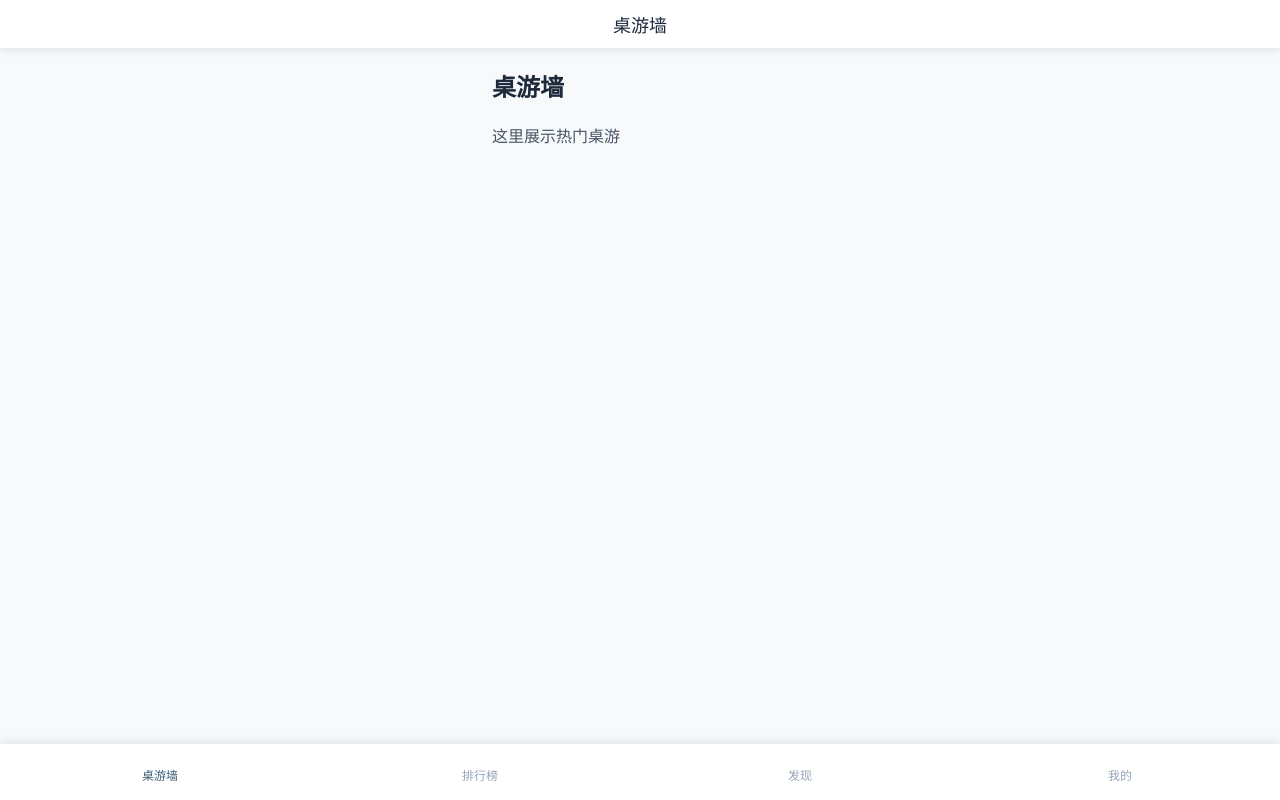
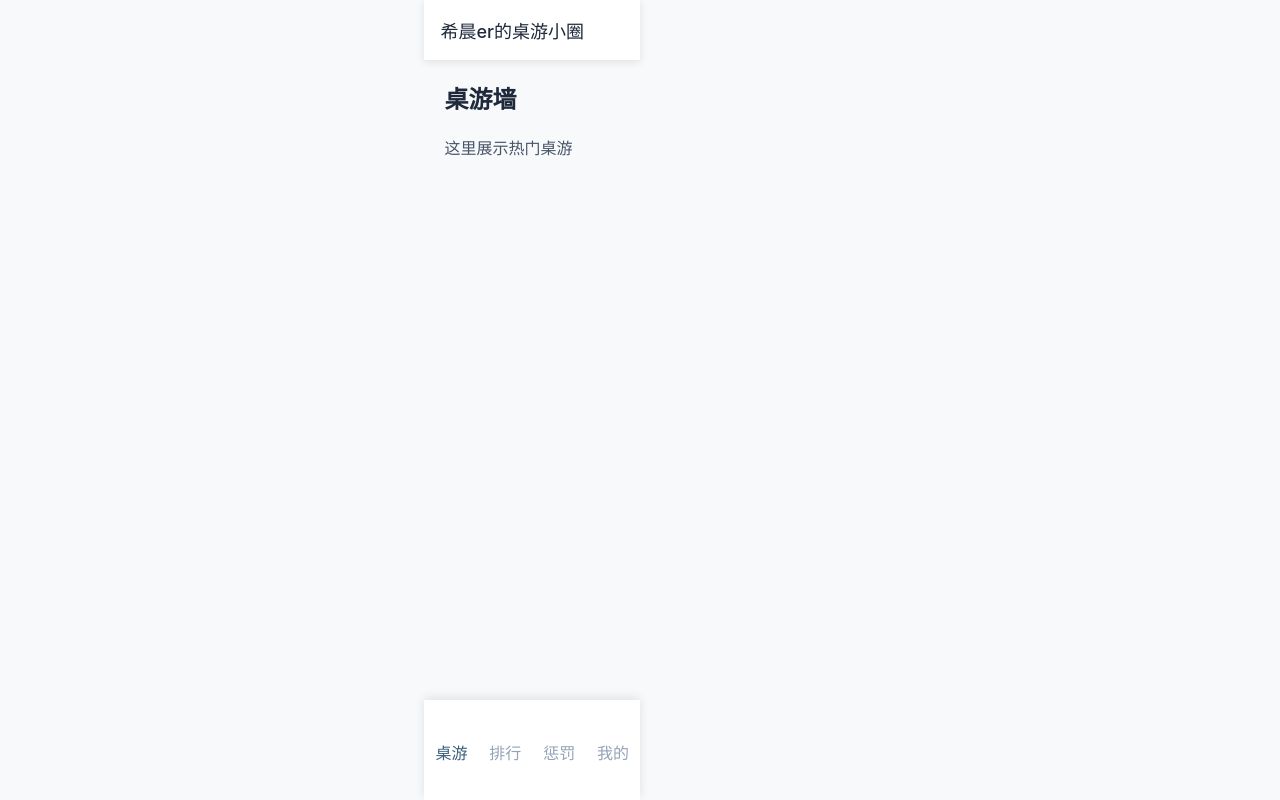
Before and after one commit to XiChen1234/BoardParty-Frontend, a Vue app: page /list in a window 1280 px wide. Built offline with nearby package versions, Linux system fonts and the light colour scheme; a small style sheet from the web is missing.

Commit message:
feat: fix bug of scroller
修复滚动条的bug

```diff
--- a/src/assets/main.css
+++ b/src/assets/main.css
@@ -3,7 +3,6 @@
 #app {
   max-width: 1280px;
   margin: 0 auto;
-  padding: 2rem;
   font-weight: normal;
 }
 
--- a/src/components/NavBar.vue
+++ b/src/components/NavBar.vue
@@ -1,40 +1,12 @@
 <script setup lang="ts">
-import { computed } from 'vue'
-import { useRoute, useRouter } from 'vue-router'
 
-const route = useRoute()
-const router = useRouter()
-
-// 计算页面标题
-const pageTitle = computed(() => route.meta.title as string || 'BoardParty')
-
-// 计算是否显示返回按钮
-const showBackButton = computed(() => {
-  // 这里可以根据路由层级或特定路由判断是否显示返回按钮
-  // 目前简单判断：非 Tab 页面显示返回按钮
-  const tabRoutes = ['list', 'rank', 'punishment', 'profile']
-  return !tabRoutes.includes(route.name as string)
-})
-
-// 返回上一页
-const goBack = () => {
-  router.back()
-}
 </script>
 
 <template>
   <div class="nav-bar">
-    <!-- 左侧返回按钮 -->
-    <div class="nav-left" v-if="showBackButton">
-      <button class="back-button" @click="goBack">
-        &larr;
-      </button>
-    </div>
-    <div class="nav-left" v-else></div>
-
     <!-- 中间标题 -->
     <div class="nav-center">
-      <h1 class="nav-title">{{ pageTitle }}</h1>
+      <h1 class="nav-title">希晨er的桌游小圈</h1>
     </div>
 
     <!-- 右侧操作按钮 -->
@@ -46,11 +18,7 @@ const goBack = () => {
 
 <style scoped>
 .nav-bar {
-  position: fixed;
-  top: 0;
-  left: 0;
-  right: 0;
-  height: 48px;
+  height: 60px;
   background-color: var(--color-card-bg);
   display: flex;
   align-items: center;
--- a/src/components/TabBar.vue
+++ b/src/components/TabBar.vue
@@ -35,11 +35,7 @@ onMounted(() => {
 
 <style scoped>
 .tab-bar {
-  position: fixed;
-  bottom: 0;
-  left: 0;
-  right: 0;
-  height: 56px;
+  height: 100px;
   background-color: var(--color-card-bg);
   display: flex;
   justify-content: space-around;
@@ -65,13 +61,13 @@ onMounted(() => {
 }
 
 .tab-icon {
-  font-size: 20px;
+  font-size: 30px;
   margin-bottom: 4px;
   color: var(--color-text-tertiary);
 }
 
 .tab-label {
-  font-size: 12px;
+  font-size: 16px;
   color: var(--color-text-tertiary);
 }
 
--- a/src/layout/LayoutComponents.vue
+++ b/src/layout/LayoutComponents.vue
@@ -36,9 +36,8 @@ const isTabPage = computed(() => {
 .layout {
   display: flex;
   flex-direction: column;
+  width: 100%;
   height: 100vh;
-  width: 100%;
-  max-width: 768px;
   margin: 0 auto;
   background-color: var(--color-background);
 }
@@ -47,9 +46,6 @@ const isTabPage = computed(() => {
   flex: 1;
   overflow-y: auto;
   -webkit-overflow-scrolling: touch;
-  padding-top: 48px;
-  padding-bottom: 56px;
-  padding-bottom: calc(56px + env(safe-area-inset-bottom));
 }
 
 .fade-enter-active,
--- a/src/router/index.ts
+++ b/src/router/index.ts
@@ -1,8 +1,8 @@
 import { createRouter, createWebHistory } from 'vue-router'
 import Layout from '../layout/LayoutComponents.vue'
-import GameWall from '../views/GameWall.vue'
+import GameWall from '../views/GameView.vue'
 import Rank from '../views/RankView.vue'
-import Discover from '../views/DiscoverView.vue'
+import Punishment from '../views/PunishmentView.vue'
 import Profile from '../views/ProfileView.vue'
 
 const router = createRouter({
@@ -31,8 +31,8 @@ const router = createRouter({
         {
           path: 'punishment',
           name: 'punishment',
-          component: Discover,
-          meta: { title: '发现' }
+          component: Punishment,
+          meta: { title: '惩罚' }
         },
         {
           path: 'profile',
--- a/src/stores/tab.ts
+++ b/src/stores/tab.ts
@@ -7,9 +7,9 @@ const useTabStore = defineStore('tab', {
     activeTabIndex: 0,
     // Tab 配置
     tabs: [
-      { name: 'list', label: '桌游墙', icon: 'icon-list' },
-      { name: 'rank', label: '排行榜', icon: 'icon-rank' },
-      { name: 'punishment', label: '发现', icon: 'icon-punishment' },
+      { name: 'list', label: '桌游', icon: 'icon-list' },
+      { name: 'rank', label: '排行', icon: 'icon-rank' },
+      { name: 'punishment', label: '惩罚', icon: 'icon-punishment' },
       { name: 'profile', label: '我的', icon: 'icon-profile' }
     ]
   }),
--- a/src/views/GameWall.vue
+++ b/src/views/GameView.vue
@@ -12,7 +12,6 @@
 <style scoped>
 .game-wall {
   padding: 20px;
-  height: 100%;
 }
 
 h1 {
--- a/src/views/ProfileView.vue
+++ b/src/views/ProfileView.vue
@@ -11,7 +11,6 @@
 <style scoped>
 .profile {
   padding: 20px;
-  height: 100%;
 }
 
 h1 {
--- a/src/views/DiscoverView.vue
+++ b/src/views/PunishmentView.vue
@@ -12,7 +12,6 @@
 <style scoped>
 .discover {
   padding: 20px;
-  height: 100%;
 }
 
 h1 {
--- a/src/views/RankView.vue
+++ b/src/views/RankView.vue
@@ -12,7 +12,6 @@
 <style scoped>
 .rank {
   padding: 20px;
-  height: 100%;
 }
 
 h1 {
```
Also changed, not shown: src/views/HomeView.vue (deleted, +0 -8 lines).
